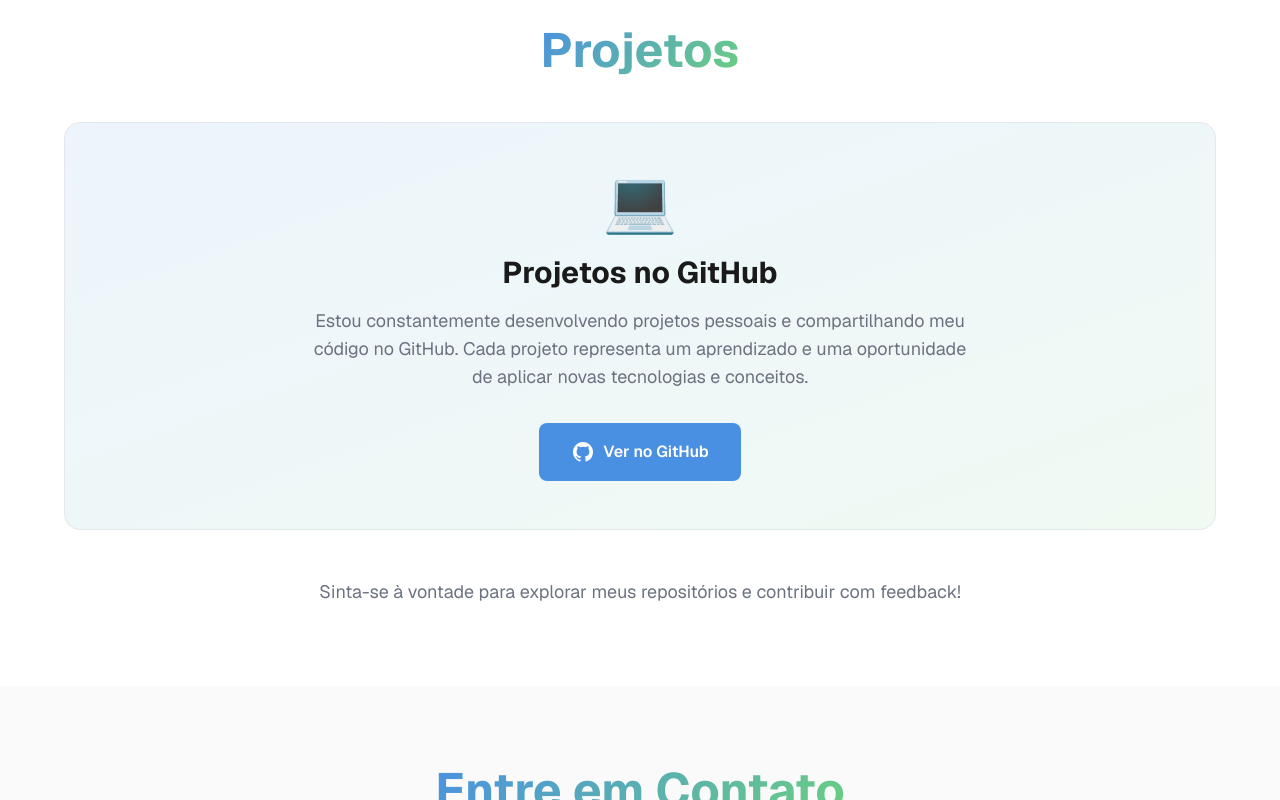
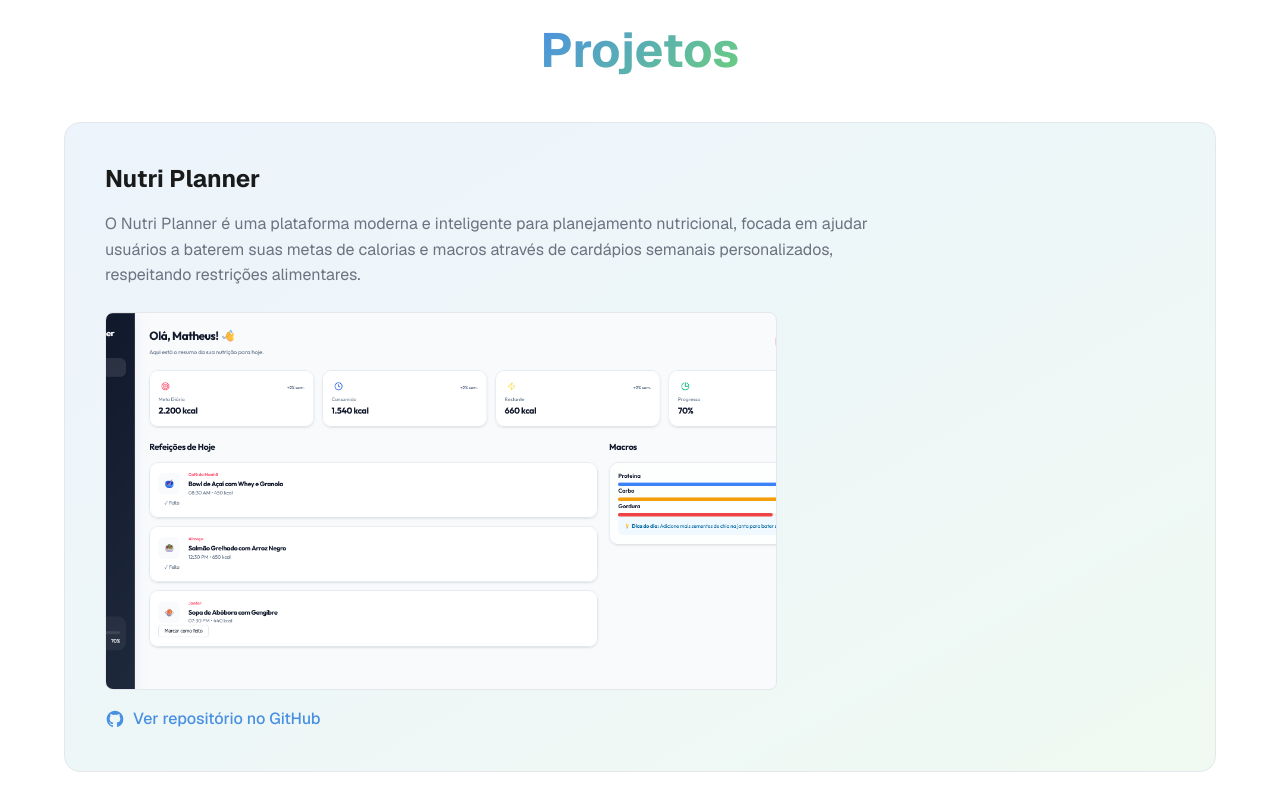
Before and after one commit to mthlima13/portfolio-curricular, a Next.js app: page / in a window 1280 px wide. Shown: the part 2000-2800 px from the top of the page. Built offline with nearby package versions, Linux system fonts and the light colour scheme.

Commit message:
Adicionado link de dois projetos realizados

```diff
--- a/app/components/Projects.tsx
+++ b/app/components/Projects.tsx
@@ -1,6 +1,7 @@
 "use client";
 
 import { useEffect, useState } from "react";
+import Image from "next/image";
 
 export default function Projects() {
   const [mounted, setMounted] = useState(false);
@@ -25,6 +26,23 @@ export default function Projects() {
     };
   }, []);
 
+  const projects = [
+    {
+      title: "Nutri Planner",
+      repoUrl: "https://github.com/mthlima13/nutri-planner",
+      description:
+        "O Nutri Planner é uma plataforma moderna e inteligente para planejamento nutricional, focada em ajudar usuários a baterem suas metas de calorias e macros através de cardápios semanais personalizados, respeitando restrições alimentares.",
+      screenshot: "/projects/nutri.png",
+    },
+    {
+      title: "Pass Core - Gerenciador de Senhas",
+      repoUrl: "https://github.com/mthlima13/pass-core",
+      description:
+        "Gerenciador de senhas seguro e intuitivo que permite armazenar e acessar credenciais com criptografia AES-256.",
+      screenshot: "/projects/image.png",
+    },
+  ];
+
   return (
     <section id="projetos" className="py-20 px-4 bg-white dark:bg-[#1a1a1a]">
       <div className="max-w-6xl mx-auto">
@@ -36,6 +54,64 @@ export default function Projects() {
             mounted ? "opacity-100 translate-y-0" : "opacity-0 translate-y-10"
           }`}
         >
+          {/* Cards dos projetos em destaque */}
+          <div className="grid gap-10 md:gap-12 mb-12">
+            {projects.map((project, index) => (
+              <a
+                key={index}
+                href={project.repoUrl}
+                target="_blank"
+                rel="noopener noreferrer"
+                className="block group"
+              >
+                <div className="bg-linear-to-br from-(--primary)/10 to-(--secondary)/10 dark:from-(--primary)/20 dark:to-(--secondary)/20 p-6 md:p-10 rounded-2xl border border-(--border) card-hover">
+                  <h3 className="text-xl md:text-2xl font-bold mb-4 group-hover:text-(--primary) transition-colors">
+                    {project.title}
+                  </h3>
+                  <p className="text-(--text-muted) mb-6 max-w-3xl">
+                    {project.description}
+                  </p>
+                  <div className="relative aspect-video rounded-lg overflow-hidden border border-(--border) bg-(--bg-muted) max-w-2xl">
+                    <Image
+                      src={project.screenshot}
+                      alt={`${project.title} - preview`}
+                      fill
+                      className="object-cover"
+                      sizes="(max-width: 768px) 100vw, 672px"
+                      onError={(e) => {
+                        const target = e.currentTarget;
+                        target.style.display = "none";
+                        const fallback = target.nextElementSibling as HTMLElement | null;
+                        if (fallback) fallback.style.display = "flex";
+                      }}
+                    />
+                    <div
+                      className="absolute inset-0 flex items-center justify-center text-(--text-muted) text-sm bg-(--bg-muted)"
+                      style={{ display: "none" }}
+                    >
+                      Preview
+                    </div>
+                  </div>
+                  <div className="mt-4 flex items-center gap-2 text-(--primary) font-medium">
+                    <svg
+                      className="w-5 h-5"
+                      fill="currentColor"
+                      viewBox="0 0 24 24"
+                      aria-hidden="true"
+                    >
+                      <path
+                        fillRule="evenodd"
+                        d="M12 2C6.477 2 2 6.484 2 12.017c0 4.425 2.865 8.18 6.839 9.504.5.092.682-.217.682-.483 0-.237-.008-.868-.013-1.703-2.782.605-3.369-1.343-3.369-1.343-.454-1.158-1.11-1.466-1.11-1.466-.908-.62.069-.608.069-.608 1.003.07 1.531 1.032 1.531 1.032.892 1.53 2.341 1.088 2.91.832.092-.647.35-1.088.636-1.338-2.22-.253-4.555-1.113-4.555-4.951 0-1.093.39-1.988 1.029-2.688-.103-.253-.446-1.272.098-2.65 0 0 .84-.27 2.75 1.026A9.564 9.564 0 0112 6.844c.85.004 1.705.115 2.504.337 1.909-1.296 2.747-1.027 2.747-1.027.546 1.379.202 2.398.1 2.651.64.7 1.028 1.595 1.028 2.688 0 3.848-2.339 4.695-4.566 4.943.359.309.678.92.678 1.855 0 1.338-.012 2.419-.012 2.747 0 .268.18.58.688.482A10.019 10.019 0 0022 12.017C22 6.484 17.522 2 12 2z"
+                        clipRule="evenodd"
+                      />
+                    </svg>
+                    Ver repositório no GitHub
+                  </div>
+                </div>
+              </a>
+            ))}
+          </div>
+
           <div className="bg-linear-to-br from-(--primary)/10 to-(--secondary)/10 dark:from-(--primary)/20 dark:to-(--secondary)/20 p-8 md:p-12 rounded-2xl border border-(--border) card-hover">
             <div className="text-center">
               <div className="text-6xl mb-6">💻</div>
```
Also changed, not shown: public/projects/README.md (added), public/projects/image.png (added), public/projects/nutri.png (added).
